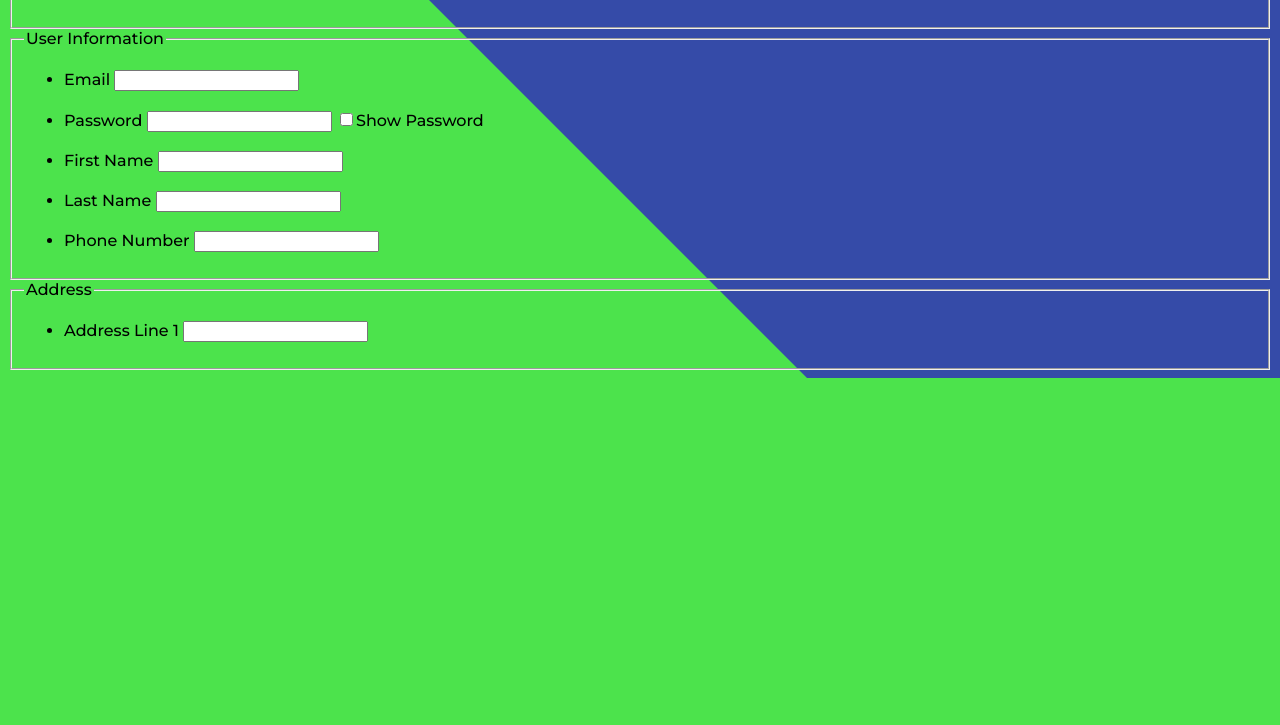
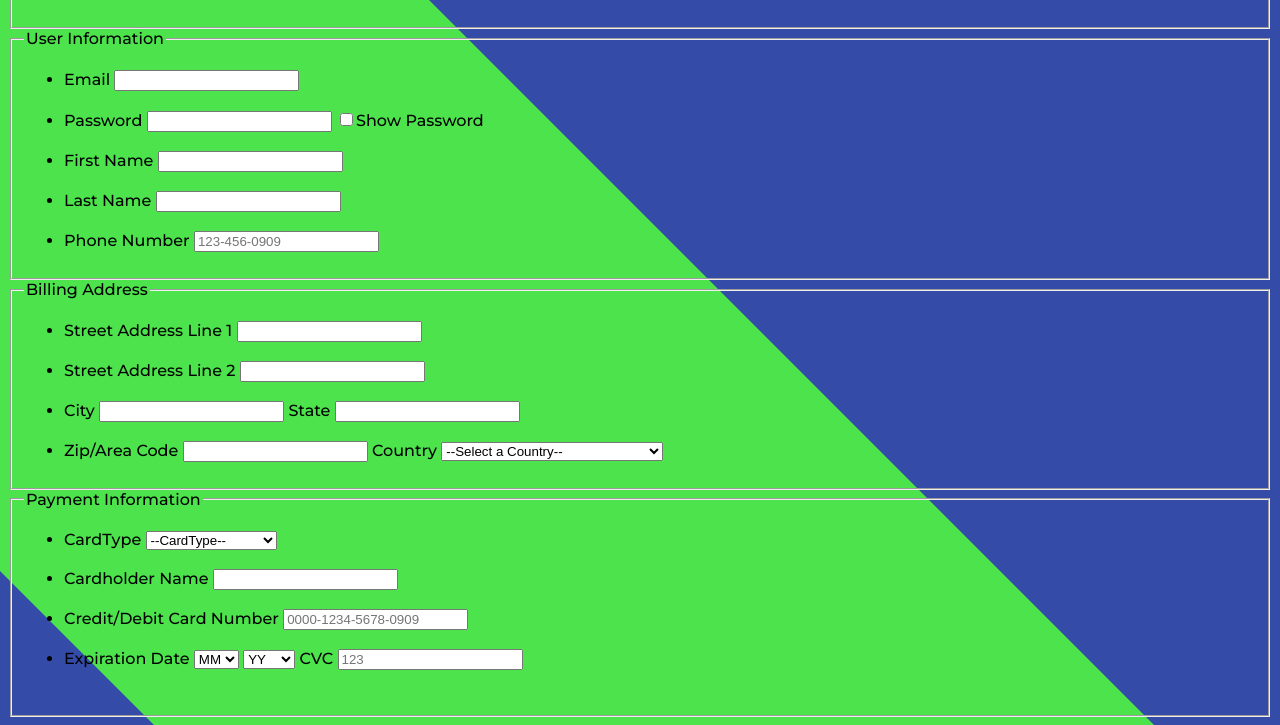
Before and after one commit to Eves259/Unit-Group-Project, a plain HTML site: page index(4).html in a window 1280 px wide. Shown: the part 429-1154 px from the top of the page. Before the commit the page ends 807 px from the top, so only its background shows below. Drawn offline with Linux system fonts and the light colour scheme; a script that the page names is missing.

Commit message:
added to the form and changed some colors

```diff
--- a/index(4).html
+++ b/index(4).html
@@ -74,7 +74,7 @@
 
             <li>
                 <label for="phone">Phone Number</label>
-                <input type="tel" id="phone" name="phone" pattern="[0-9]{3}-[0-9]{2}-[0-9]{3}">
+                <input type="tel" id="phone" name="phone" placeholder="123-456-0909" pattern="[0-9]{3}-[0-9]{3}-[0-9]{4}" required>
             </li>
 
         </ul>
@@ -83,18 +83,116 @@
 
         <fieldset>
 
-        <legend>Address</legend>
+        <legend>Billing Address</legend>
 
         <ul>
-            <li><label for="address1">Address Line 1</label>
-            <input type="text" id="address1">
+            <li><label for="address1">Street Address Line 1</label>
+            <input type="text" id="address1" name="address1">
+            </li><br>
+
+            <li><label for="address2">Street Address Line 2</label>
+                <input type="text" id="address2" name="address2">
+                </li><br>
+
+                <li><label for="city">City</label>
+                    <input type="text" id="city" name="city">
+
+                        <label for="state">State</label>
+                        <input type="text" id="state" name="state">
+                        </li><br>
+
+                        <li>
+                        <label for="zip">Zip/Area Code</label>
+                        <input type="text" id="zip" name="zip">
 
 
-            </li>
+                        <label for="country">Country</label>
+                        <select id="country" name="country">
+                            <option value="Select a Country">--Select a Country--</option>
+                            <option value="Antigua and Barbuda">Antigua and Barbuda</option>
+                            <option value="Bahamas">Bahamas</option>
+                            <option value="Barbados">Barbados</option>
+                            <option value="Belize">Belize</option>
+                            <option value="Canada">Canada</option>
+                            <option value="Costa Rica">Costa Rica</option>
+                            <option value="Cuba">Cuba</option>
+                            <option value="Dominica">Dominica</option>
+                            <option value="Dominican Republic">Dominican Republic</option>
+                            <option value="El Salvador">El Salvador</option>
+                            <option value="Grenada">Grenda</option>
+                            <option value="Guatemala">Guatemala</option>
+                            <option value="Haiti">Haiti</option>
+                            <option value="Honduras">Honduras</option>
+                            <option value="Jamaica">Jamaica</option>
+                            <option value="Mexico">Mexico</option>
+                            <option value="Nicaragua">Nicaragua</option>
+                            <option value="Panama">Panama</option>
+                            <option value="Saint Kitts and Nevis">Saint Kitts</option>
+                            <option value="Saint Lucia">Saint Lucia</option>
+                            <option value="Saint Vincent and the Grenadines">Saint Vincent and the Grenadines</option>
+                            <option value="Trinidad and Tobago">Trinidad and Tobago</option>
+                            <option value="United States of America (USA)">United States</option>
+                        </select>
+                    </li>
+        </ul>
+        </fieldset>
 
+        <fieldset>
+                  <legend>Payment Information</legend>
+<ul>
 
-        </ul>
+                  <li>
+                      <label for="cardtype">CardType</label>
+                    <select id="cardtype" name="cardtype">
+                        <option value="CardType">--CardType--</option>
+                        <option value="Visa">Visa</option>
+                        <option value="MasterCard">MasterCard</option>
+                        <option value="American Express">American Express</option>
+                        <option value="Discover">Discover</option>
+                    </select>
+                  </li><br>
 
+                  <li>
+                      <label for="Cardname">Cardholder Name</label>
+                      <input type="text" id="Cardname" name="Cardname">
+                  </li><br>
+
+                  <li>
+                  <label for="payment">Credit/Debit Card Number</label>
+                  <input type="text" id="payment" name="payment" placeholder="0000-1234-5678-0909" pattern="[0-9]{4}-[0-9]{4}-[0-9]{4}[0-9]{4}" required></li><br>
+
+                  <li>
+                  <label for="select">Expiration Date</label>
+                  <select id="expirationM" name="expirationM">
+                  <option value="MM">MM</option>
+                  <option value="January">01</option>
+                  <option value="February">02</option>
+                  <option value="March">03</option>
+                  <option value="April">04</option>
+                  <option value="May">05</option>
+                  <option value="June">06</option>
+                  <option value="July">07</option>
+                  <option value="August">08</option>
+                  <option value="September">09</option>
+                  <option value="October">10</option>
+                  <option value="November">11</option>
+                  <option value="December">12</option>
+                  </select>
+
+                  <select id="expirationY" name="expirationY">
+                  <option value="Year">YY</option>
+                  <option value="2021">2021</option>
+                  <option value="2022">2022</option>
+                  <option value="2023">2023</option>
+                  <option value="2024">2024</option>
+                  <option value="2025">2025</option>
+                  </select>
+
+                    <label for="Security">CVC</label>
+                    <input type="text" id="Security" name="Security" placeholder="123" pattern="[0-9]{3}" required></li><br>
+                  </li>
+
+                </ul>
         </fieldset>
 
     </form>
```
Also changed, not shown: index(4).css (line endings or trailing spaces).
